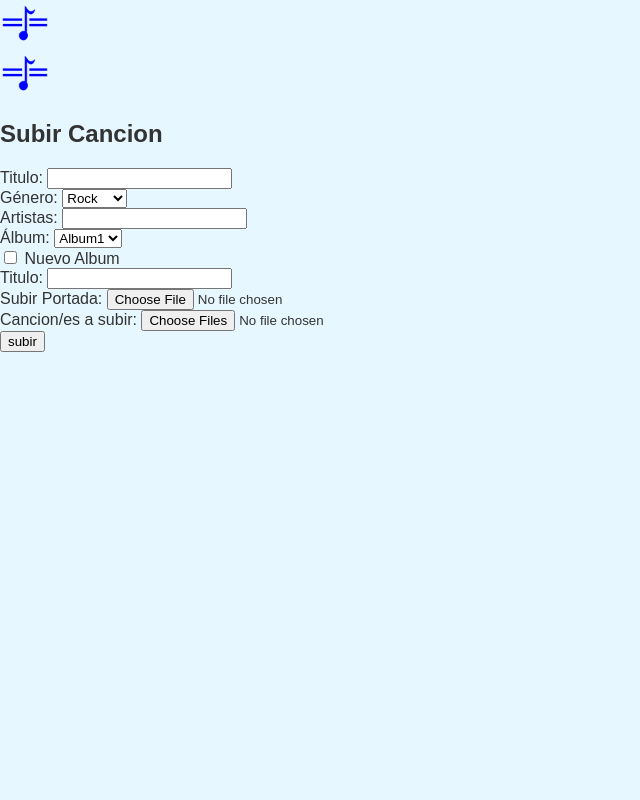
After one commit to VictorNicolaiTellez/Proyecto_PI, a Flask app: page /studio/song_upload in a window 1280 px wide. The commit adds this page. Shown: the whole page, without its empty margins (0-640 px from the left). Run offline with Flask 3, Linux system fonts and the light colour scheme.

Commit message:
Studio y Upload song

```diff
--- a/app.py
+++ b/app.py
@@ -9,38 +9,20 @@ app = Flask(__name__)
 def index():
     return render_template('index.html')
 
-@app.route('/explorer/', methods=['GET'])
-def music():
-    songs = [
-        {"id":"0","album":"Tribute","artist":"John Newman","duration":"4:00","genre":"0","name":"Love Me Again","rank_time":"2"},
-        {"id":"1","album":"V","artist":"Maroon 5","duration":"3:10","genre":"0","name":"Maps","rank_time":"1"},
-        {"id":"2","album":"A Head Full of Dreams","artist":"Coldplay","duration":"4:24","genre":"0","name":"Adventure of a Lifetime","rank_time":"1"},
-        {"id":"3","album":"Boulevard of Broken Dreams","artist":"Green Day","duration":"4:21","genre":"0","name":"Boulevard of Broken Dreams","rank_time":"2"},
-        {"id":"4","album":"V","artist":"Maroon 5","duration":"3:51","genre":"0","name":"Animals","rank_time":"1"},
-        {"id":"5","album":"Overexposed Track By Track","artist":"Maroon 5","duration":"3:40","genre":"0","name":"One More Night","rank_time":"0"},
-        {"id":"6","album":"(What's The Story) Morning Glory?","artist":"Oasis","duration":"4:19","genre":"0","name":"Wonderwall","rank_time":"0"},
-        {"id":"7","album":"Favourite Worst Nightmare","artist":"Arctic Monkeys","duration":"4:14","genre":"0","name":"505","rank_time":"0"},
-        {"id":"8","album":"Overexposed Track By Track","artist":"Maroon 5, Wiz Khalifa","duration":"3:51","genre":"0","name":"Payphone","rank_time":"1"},
-        {"id":"9","album":"A Head Full of Dreams","artist":"Coldplay","duration":"4:18","genre":"0","name":"Hymn for the Weekend","rank_time":"2"}
-    ]
-
-    return render_template('explorer.html', songs=songs)
-
-@app.route('/explorer/', methods=['POST'])
-def search():
-    data = request.form
-    songs = [
-        {"id":"0","album":"Tribute","artist":"John Newman","duration":"4:00","genre":"0","name":"Love Me Again","rank_time":"2"},
-        {"id":"1","album":"V","artist":"Maroon 5","duration":"3:10","genre":"0","name":"Maps","rank_time":"1"},
-        {"id":"2","album":"A Head Full of Dreams","artist":"Coldplay","duration":"4:24","genre":"0","name":"Adventure of a Lifetime","rank_time":"1"},
-        {"id":"3","album":"Boulevard of Broken Dreams","artist":"Green Day","duration":"4:21","genre":"0","name":"Boulevard of Broken Dreams","rank_time":"2"},
-    ]
-
-    return render_template('explorer.html', songs=songs)
+@app.route('/songs/')
+def songs():
+    return render_template('songs.html')
 
 @app.route('/store/')
 def store():
     return render_template('store.html')
+
+@app.route('/store/', methods=['GET'])
+def search():
+    data = request.form
+    content = data.get('query', type=str)
+
+    return render_template('store.html', content=content)
 
 @app.route('/library/')
 def library():
@@ -58,6 +40,10 @@ def login():
 def signup():
     return render_template('signup.html')
 
+@app.route('/studio/song_upload')
+def song_upload():
+    return render_template('song_upload.html')
+
 
 if __name__ == '__main__':
     app.run(debug=True)
--- /dev/null
+++ b/templates/song_upload.html
@@ -0,0 +1,78 @@
+<!DOCTYPE html>
+<html lang="es">
+<head>
+    <meta charset="UTF-8">
+    <meta name="viewport" content="width=device-width, initial-scale=1.0">
+    <title>UnderSound - Iniciar Sesión</title>
+    <link rel="stylesheet" href="{{ url_for('static', filename='css/styles.css') }}">
+</head>
+<body>
+    <div class="background">
+        <div class="overlay"></div>
+        <div class="image-overlay"> <img src="{{ url_for('static', filename='images/logo.png') }}" alt="UnderSound" class="logo"></div>
+
+        <div class="image-overlay2"> <img src="{{ url_for('static', filename='images/logo.png') }}" alt="UnderSound" class="logo"></div>
+        <div class="song-upload">
+            <h2 class="upload-title">Subir Cancion</h2>
+
+            <form action="/" method="POST">
+                <div class="form-group">
+                    <label for="song-title">Titulo: </label>
+                    <input type="text" id="song-title" name="song-title" required>
+
+                </div>
+
+                <div class="form-group">
+                    <label>Género: </label>
+                    <select id ="song-type">
+                        <option>Rock</option>
+                        <option>Jazz</option>
+                        <option>Classic</option>
+                        <option>Latin</option>
+
+                    </select>
+                </div>
+
+                <div class="form-group">
+                    <label for="artists">Artistas: </label>
+                    <input type="text" id="artists" name="artists" required>
+
+                </div>
+
+                <div class="form-group">
+                    <label>Álbum: </label>
+                    <select id="album-select">
+                        <option>Album1 </option>
+                        <option>Album2 </option>
+                        <option>Album3 </option>
+                    </select>
+
+                </div>
+
+                <div class="form-group">
+                    <input type="checkbox" id="is-album" name="is-album" value="is_new_album_true">
+                    <label for="is-album">Nuevo Album</label>
+                </div>
+
+                <div class="form-group">
+                    <label for="album-title">Titulo: </label>
+                    <input type="text" id="album-title" name="album-title">
+                </div>
+
+                <div class="cover-upload">
+                    <label for="upload-cover">Subir Portada:</label>
+                    <input type="file" accept="image/*" id="upload-cover" name="upload-cover">
+                </div>
+
+                <div class="file-upload">
+                    <label for="upload-song">Cancion/es a subir: </label>
+                    <input type="file" accept="audio/*" id="upload-song" name="upload-song" multiple>
+                </div>
+
+                <button type="submit" class="btn-login">subir</button>
+
+            </form>
+
+    </div>
+</body>
+</html>
--- /dev/null
+++ b/templates/songs.html
@@ -0,0 +1,6 @@
+{% extends 'template.html' %}
+{% block title %}UnderSound - Canciones{% endblock %}
+
+{% block head %}{% endblock %}
+
+{% block content %}{% endblock %}
--- a/templates/store.html
+++ b/templates/store.html
@@ -4,5 +4,5 @@
 {% block head %}{% endblock %}
 
 {% block content %}
-<h1>COMPRA COSAS</h1>
+<h1>{{content}}</h1>
 {% endblock %}
```
Also changed, not shown: templates/index.html (+0 -11 lines), templates/studio.html (+15 -0 lines), templates/template.html (+5 -9 lines).
